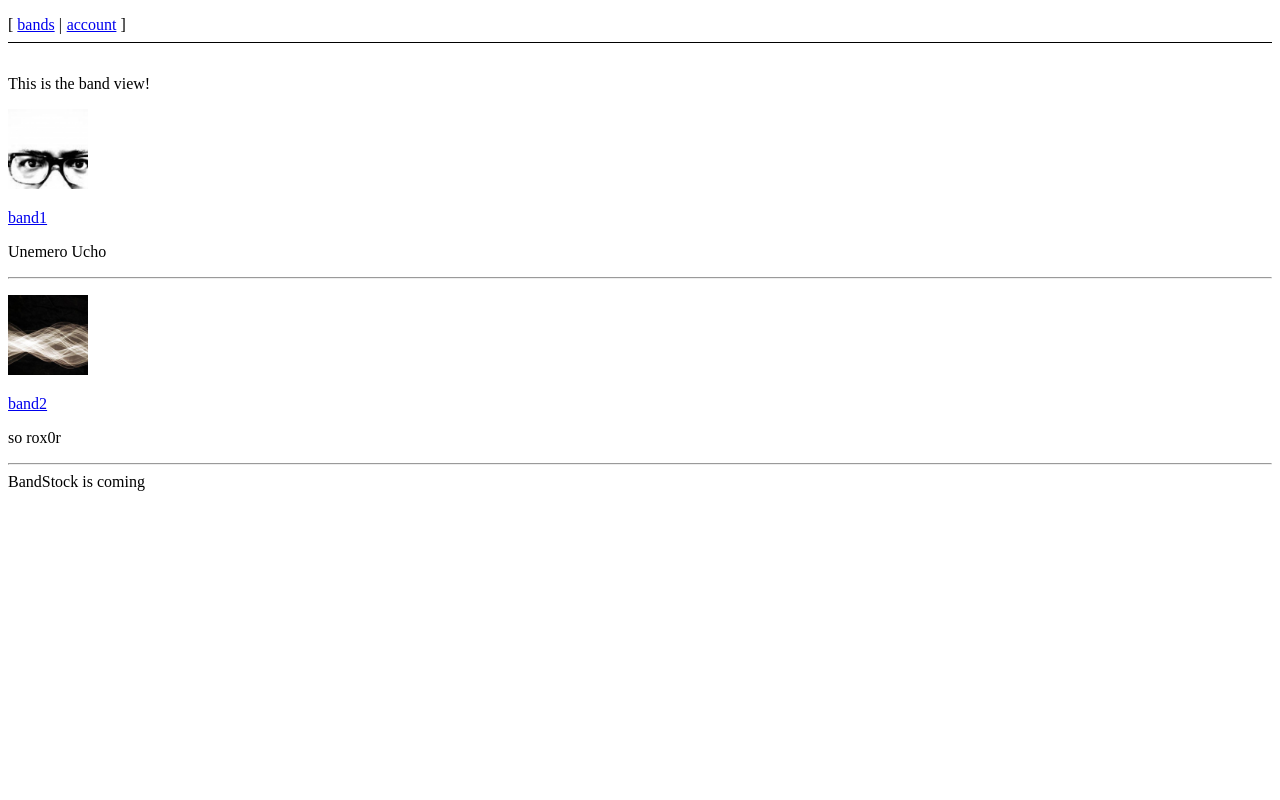
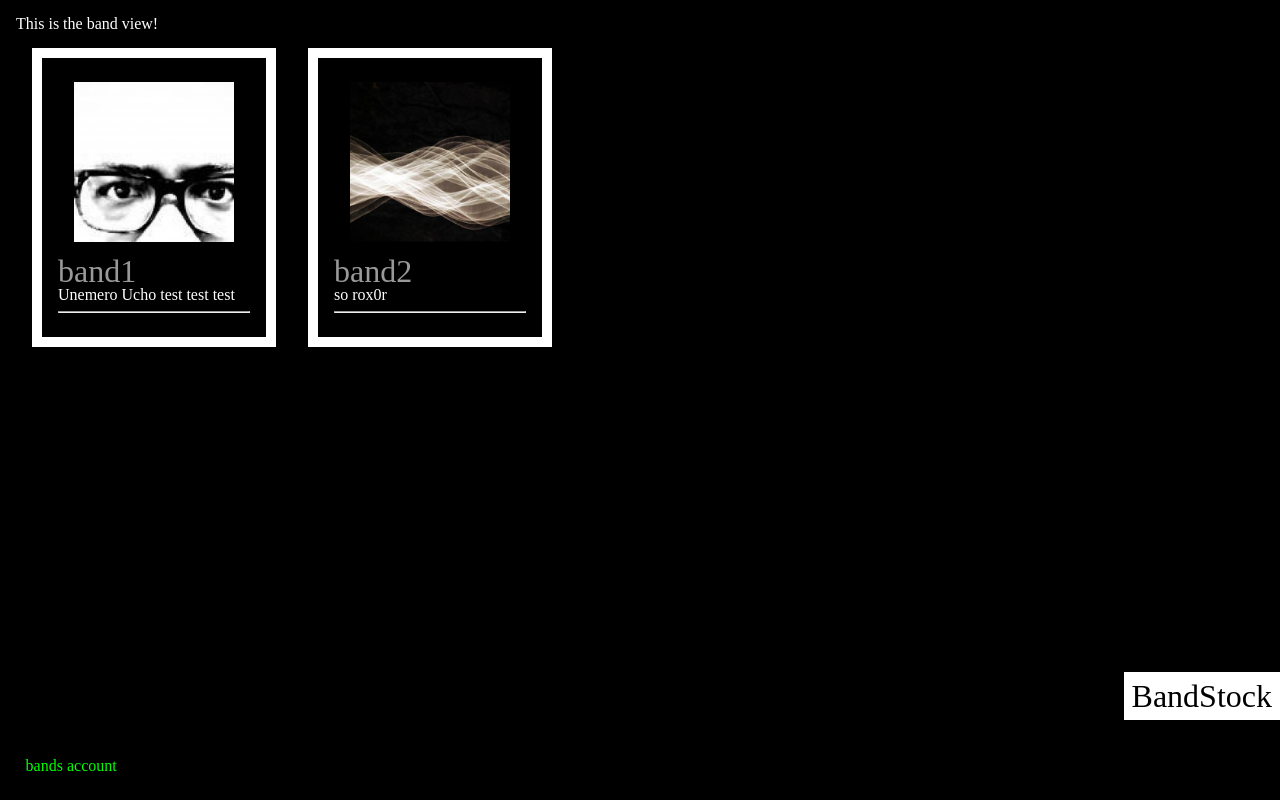
Before and after one commit to brownmonk/apoEngine, a website: page client/app/index.html at #/bands in a window 1280 px wide. Drawn offline with Linux system fonts and the light colour scheme; a web font is replaced by a local one.

Commit message:
Updating client/app styles

```diff
--- /dev/null
+++ b/client/app/css/desktop/bands.css
@@ -0,0 +1,25 @@
+.bandPreview{
+    float: left;
+    margin:1em;
+    padding: 1em;
+    border: 10px solid #fff;
+    max-width: 195px;
+}
+/* Band preview Links */
+.bandPreview > p > a {
+    font-size: 2em;
+    color: #999
+}
+.bandPreview > p > a:hover {
+    color: #f00;
+}
+/* Thumbnail Photos */
+.thumb {
+    height: 5em;
+    width: 5em;
+    margin: 0.25em;
+}
+.thumbBig {
+    height: 15em;
+    width: 15em;
+}
--- /dev/null
+++ b/client/app/css/desktop/default.css
@@ -0,0 +1,48 @@
+body {
+    padding: 1em;
+    font-family: 'Press Start 2P', Arial sans-serif;
+    color: #fff;
+    background-color: #000;
+}
+#previewMessage{
+    position: fixed;
+    bottom: 10%;
+    right: 0;
+    color: #000;
+    font-size: 2em;
+    padding: 0.25em;
+    background-color: #fff;
+}
+/* Link Style*/
+a {
+    color: #0f0;
+    text-decoration: none;
+}
+    a:hover {
+        color: #f00;
+    }
+    a:active {
+        color: #fff;
+    }
+/* Main Menu */
+.menu {
+    position: absolute;
+    bottom: 0;
+    margin: 0;
+    padding: 2%;
+    left: 0;
+    width: 94%;
+    list-style: none;
+}
+.menu > li {
+    display: inline;
+}
+
+.menu > li:before {
+    padding-right: 0.3em;
+}
+
+.menu > li:nth-child(1):before {
+    content: "";
+    padding: 0;
+}
--- /dev/null
+++ b/client/app/css/lib/fonts.css
@@ -0,0 +1,12 @@
+@font-face {
+    font-family: 'Passion One';
+    font-style: normal;
+    font-weight: 400;
+    src: local('Passion One'), local('PassionOne-Regular'), url(http://themes.googleusercontent.com/static/fonts/passionone/v3/fY6k21F1QT2c_Oc3HRNDwrrIa-7acMAeDBVuclsi6Gc.woff) format('woff');
+}
+@font-face {
+    font-family: 'Press Start 2P';
+    font-style: normal;
+    font-weight: 400;
+    src: local('Press Start 2P'), local('PressStart2P-Regular'), url(http://themes.googleusercontent.com/static/fonts/pressstart2p/v1/8Lg6LX8-ntOHUQnvQ0E7o2jf3WypfQQP02nP_ZmoBRo.woff) format('woff');
+}
--- a/client/app/data/bands/allBands.json
+++ b/client/app/data/bands/allBands.json
@@ -2,7 +2,7 @@
     {
         "id":"1",
         "name":"band1",
-        "snippet":"Unemero Ucho",
+        "snippet":"Unemero Ucho test test test",
         "imageUrl":"img/bands/KendellIcon.jpeg"
     },
     {
--- a/client/app/index.html
+++ b/client/app/index.html
@@ -2,26 +2,25 @@
 <html lang="en" ng-app="bandStock">
 <head>
     <meta charset="utf-8">
-  <title>BandStock</title>
-  <link rel="stylesheet" href="css/app.css"/>
+    <title>BandStock | Under construction</title>
+    <link rel="stylesheet" href="css/lib/reset.css"/>
+    <link rel="stylesheet" href="css/lib/fonts.css"/>
+    <link rel="stylesheet" href="css/desktop/default.css"/>
+    <link rel="stylesheet" href="css/desktop/bands.css"/>
 </head>
 <body>
     <ul class="menu">
         <li><a href="#/bands">bands</a></li>
         <li><a href="#/account">account</a></li>
     </ul>
+    <div ng-view></div>
+    <div id="previewMessage">BandStock</div>
 
-  <div ng-view></div>
-
-  <div>BandStock is coming</div>
-
-
+</body>
 <!-- In production use:
 <script src="//ajax.googleapis.com/ajax/libs/angularjs/1.0.4/angular.min.js"></script>
 -->
-
 <script src="lib/angular/angular.js"></script>
-
 
 <script src="js/app.js"></script>
 <script src="js/services.js"></script>
@@ -31,5 +30,4 @@
 
 <script src="lib/angular/angular-resource.js"></script>
 
-</body>
 </html>
--- a/client/app/partials/bands.html
+++ b/client/app/partials/bands.html
@@ -1,7 +1,7 @@
 <p>This is the band view!</p>
 
 <div ng-repeat="band in bands">
-    <div>
+    <div class="bandPreview">
         <p><a href="#/bands/{{band.id}}" class="thumb"><img ng-src="{{band.imageUrl}}" class="thumb"></a></p>
         <p><a href="#/bands/{{band.id}}">{{band.name}}</a></p>
         <p>{{band.snippet}}</p>
--- a/client/stylesheets/libraries/fonts.css
+++ /dev/null
@@ -1,6 +0,0 @@
-@font-face {
-    font-family: 'Passion One';
-    font-style: normal;
-    font-weight: 400;
-    src: local('Passion One'), local('PassionOne-Regular'), url(http://themes.googleusercontent.com/static/fonts/passionone/v3/fY6k21F1QT2c_Oc3HRNDwrrIa-7acMAeDBVuclsi6Gc.woff) format('woff');
-}
```
Also changed, not shown: client/index.html (+2 -2 lines), client/app/css/lib/reset.css (renamed from client/stylesheets/libraries/reset.css), client/app/img/background1.png (added). Lines whose indentation alone changed are shown as unchanged.
